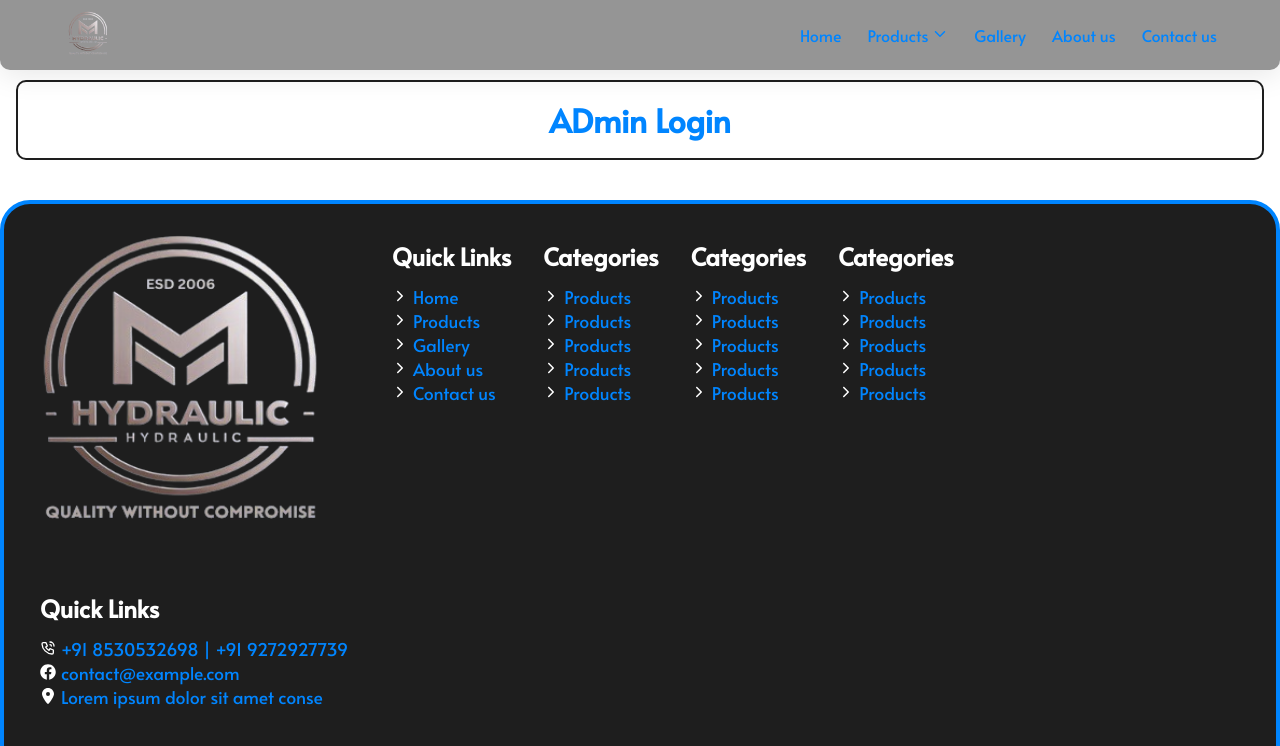
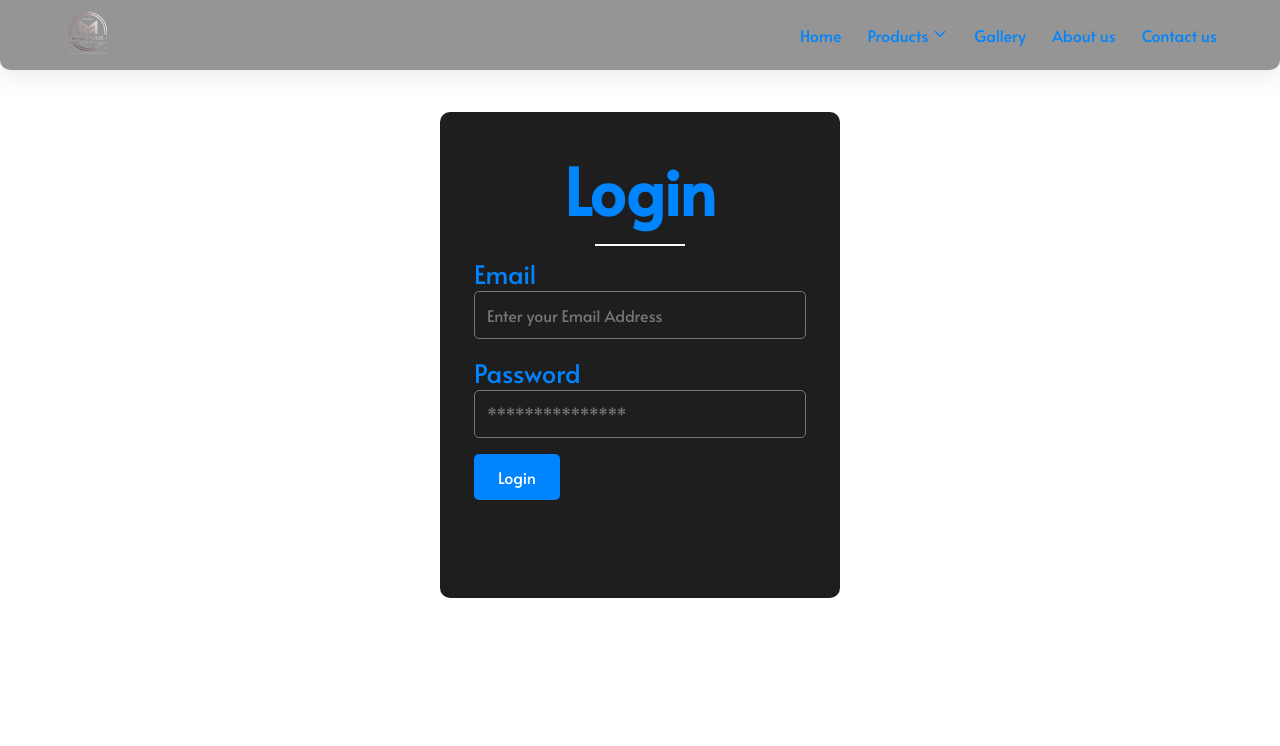
Before and after one commit to adityasharma0131/M.K-Hydraulics, a React (Vite) app in the folder client/: page /admin-login in a window 1280 px wide. Shown: the top 746 px of the page. Built offline with nearby package versions, Linux system fonts and the light colour scheme.

Commit message:
Login page created

```diff
--- a/client/src/index.css
+++ b/client/src/index.css
@@ -277,12 +277,10 @@ header nav ul li .dropdown-toggle:hover {
   justify-content: center;
 }
 
-
-.contactbox
-{
+.contactbox {
   position: relative;
   padding: 1rem;
-  margin: 0 1rem .5rem 1rem;
+  margin: 0 1rem 0.5rem 1rem;
   border-radius: 10px;
   text-align: center;
   display: flex;
@@ -290,8 +288,6 @@ header nav ul li .dropdown-toggle:hover {
   align-items: center;
   justify-content: center;
 }
-
-
 
 .bgbox {
   color: #0085ff;
@@ -331,22 +327,6 @@ header nav ul li .dropdown-toggle:hover {
   justify-content: center;
 }
 
-
-.loginbgbox {
-  color: #0085ff;
-  border: 2px solid #1e1e1e;
-
-  position: relative;
-  padding: 1rem;
-  margin: 5rem 1rem 2.5rem 1rem;
-  border-radius: 10px;
-  text-align: center;
-  display: flex;
-  flex-direction: column;
-  align-items: center;
-  justify-content: center;
-}
-
 .clients {
   color: #0085ff;
 }
@@ -366,7 +346,8 @@ header nav ul li .dropdown-toggle:hover {
 
 .productbox hr,
 .clients hr,
-.hero-page hr {
+.hero-page hr,
+.login-bg-box hr {
   border: none;
   height: 1.5px;
   width: 90px;
@@ -375,6 +356,9 @@ header nav ul li .dropdown-toggle:hover {
 }
 
 .productbox hr {
+  background-color: #ffffff;
+}
+.login-bg-box hr {
   background-color: #ffffff;
 }
 
@@ -524,7 +508,6 @@ header .logo {
   display: flex;
   align-items: center;
 }
-
 
 header nav ul {
   display: flex;
@@ -1037,6 +1020,75 @@ header nav ul li .dropdown-toggle:hover {
   flex-wrap: wrap;
   gap: 2.6rem;
 }
+.login-page {
+  display: flex;
+  align-items: center;
+  justify-content: center;
+
+  text-align: center;
+}
+.login-bg-box {
+  color: #0085ff;
+  border: 2px solid #1e1e1e;
+  background-color: #1e1e1e;
+  position: relative;
+  padding: 2rem 2rem 6rem 2rem;
+  margin: 7rem 1rem 10rem 1rem;
+  border-radius: 10px;
+  text-align: center;
+  display: flex;
+  flex-direction: column;
+  align-items: center;
+  justify-content: center;
+  width: 100%;
+  max-width: 400px;
+}
+
+.form-box {
+  display: flex;
+  align-items: start;
+  justify-content: left;
+  text-align: left;
+  flex-direction: column;
+  width: 100%;
+  max-width: 400px;
+}
+
+.form-box-label {
+  padding-bottom: 1rem;
+  font-size: 1.6rem;
+  color: #0085ff;
+}
+
+.form-box-input {
+  width: 100%;
+  padding: 0.75rem;
+  margin-bottom: 1rem;
+  background-color: #1e1e1e;
+  color: #0085ff;
+  border: 1px solid #777777;
+  border-radius: 5px;
+  font-size: 1rem;
+}
+
+.form-box-input:focus {
+  border-color: #0085ff;
+  outline: none;
+}
+
+.form-box-button {
+  padding: 0.75rem 1.5rem;
+  border: none;
+  border-radius: 5px;
+  background-color: #0085ff;
+  color: #ffffff;
+  font-size: 1rem;
+  cursor: pointer;
+}
+
+.form-box-button:hover {
+  color: #1e1e1e;
+}
 
 /* Media Queries */
 @media (max-width: 1200px) {
--- a/client/src/pages/AdminLogin.jsx
+++ b/client/src/pages/AdminLogin.jsx
@@ -1,15 +1,46 @@
-import React from 'react'
-import HeroPage from '../components/HeroPage'
+import React from "react";
+import HeroPage from "../components/HeroPage";
 
 const AdminLogin = () => {
   return (
     <>
-    <div className='loginbgbox'>
-      <h1 className='heading'>ADmin Login</h1>
+      <div className="login-page">
+        <div className="login-bg-box">
+          <h1 className="heading1">Login</h1>
+          <hr />
+          <div className="form-box">
+            <form>
+              <label htmlFor="email" className="form-box-label">
+                Email
+              </label>
+              <input
+                type="email"
+                name="email"
+                id="email"
+                placeholder="Enter your Email Address"
+                className="form-box-input"
+                required
+              />
+              <label htmlFor="password" className="form-box-label">
+                Password
+              </label>
+              <input
+                type="password"
+                name="password"
+                id="password"
+                placeholder="***************"
+                className="form-box-input"
+                required
+              />
+              <button type="submit" className="form-box-button">
+                Login
+              </button>
+            </form>
+          </div>
+        </div>
+      </div>
+    </>
+  );
+};
 
-    </div>
-    </>
-  )
-}
-
-export default AdminLogin
+export default AdminLogin;
```
